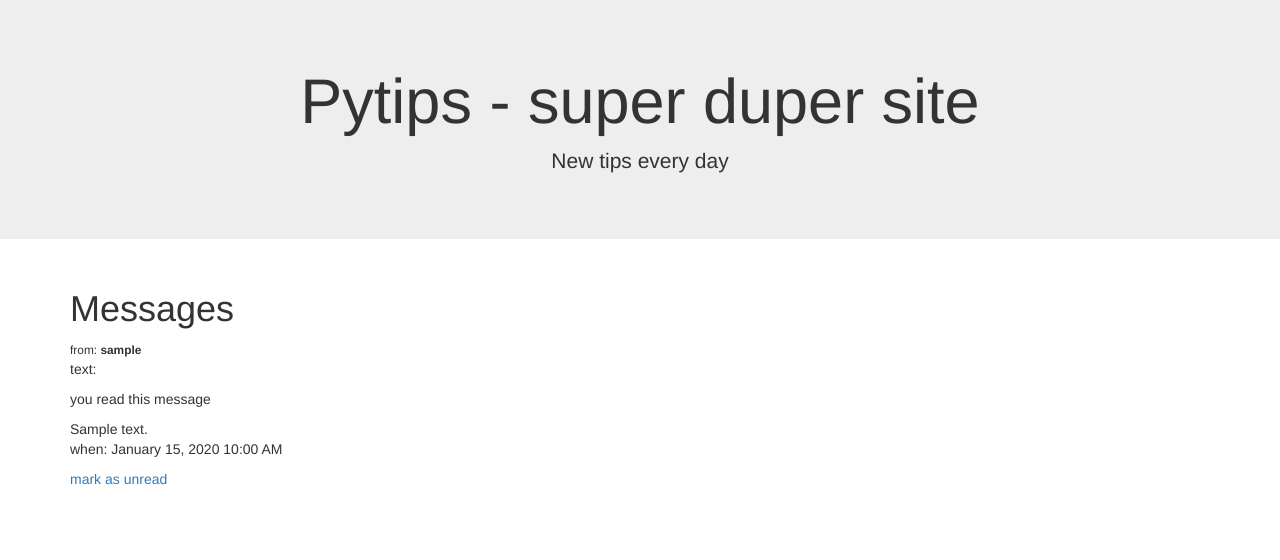
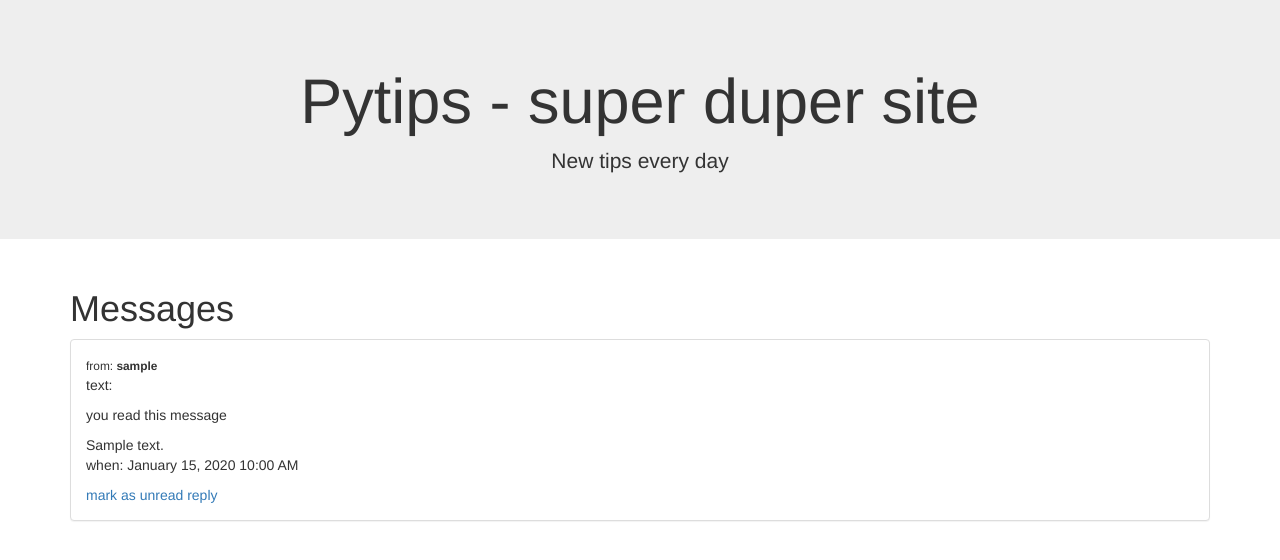
Before and after one commit to lexluter1988/pytips, a Flask app: page /messages in a window 1280 px wide. Shown: the part 71-631 px from the top of the page. Run offline with Flask 2, Linux system fonts and the light colour scheme; a user stored in the database is signed in; tables that the repository leaves empty hold one stand-in row (values such as "Sample post"); some libraries are stand-ins or nearby versions.

Commit message:
closes #44

```diff
--- a/app/main/routes.py
+++ b/app/main/routes.py
@@ -112,3 +112,19 @@ def mark_as(msg_id, status):
         db.session.add(message)
         db.session.commit()
     return redirect(url_for('main.messages'))
+
+
+@bp.route('/messages/<msg_id>/reply/<recipient_id>', methods=['GET', 'POST'])
+@login_required
+@check_confirmed
+def reply(msg_id, recipient_id):
+    recipient = User.query.filter_by(id=recipient_id).first_or_404()
+    form = MessageForm()
+    if form.validate_on_submit():
+        msg = Message(author=current_user, recipient=recipient, body=form.message.data, reply_id=msg_id)
+        db.session.add(msg)
+        db.session.commit()
+        flash(_('Your reply has been sent.'))
+        return redirect(url_for('main.user', username=current_user.username))
+    return render_template('main/send_message.html', title=_('Send Message'),
+                           form=form, recipient=recipient.username)
--- a/app/models.py
+++ b/app/models.py
@@ -165,6 +165,7 @@ class Message(db.Model):
     body = db.Column(db.String(140))
     status = db.Column(db.Integer, default=0)
     timestamp = db.Column(db.DateTime, index=True, default=datetime.utcnow)
+    reply_id = db.Column(db.Integer, default=0)
 
     def __repr__(self):
         return '<Message {}>'.format(self.body)
--- a/app/templates/main/messages.html
+++ b/app/templates/main/messages.html
@@ -3,6 +3,8 @@
 {% block app_content %}
     <h1>{{ _('Messages') }}</h1>
     {% for msg in messages %}
+        <div class="panel panel-default">
+            <div class="panel-body">
                 <small>{{ _('from:') }} <b> {{ msg.author.username }}</b></small>
                 <p>{{ _('text:') }} </p>
                 {% if msg.status == 1 %}
@@ -18,5 +20,8 @@
                 {% else %}
                     <a href="{{ url_for('main.mark_as', msg_id = msg.id, status = 1) }}">{{ _('mark as read') }}</a>
                 {% endif %}
+                <a href="{{ url_for('main.reply', msg_id = msg.id, recipient_id = msg.sender_id) }}">{{ _('reply') }}</a>
+            </div>
+        </div>
     {% endfor %}
 {% endblock %}
```
Lines whose indentation alone changed are shown as unchanged.
